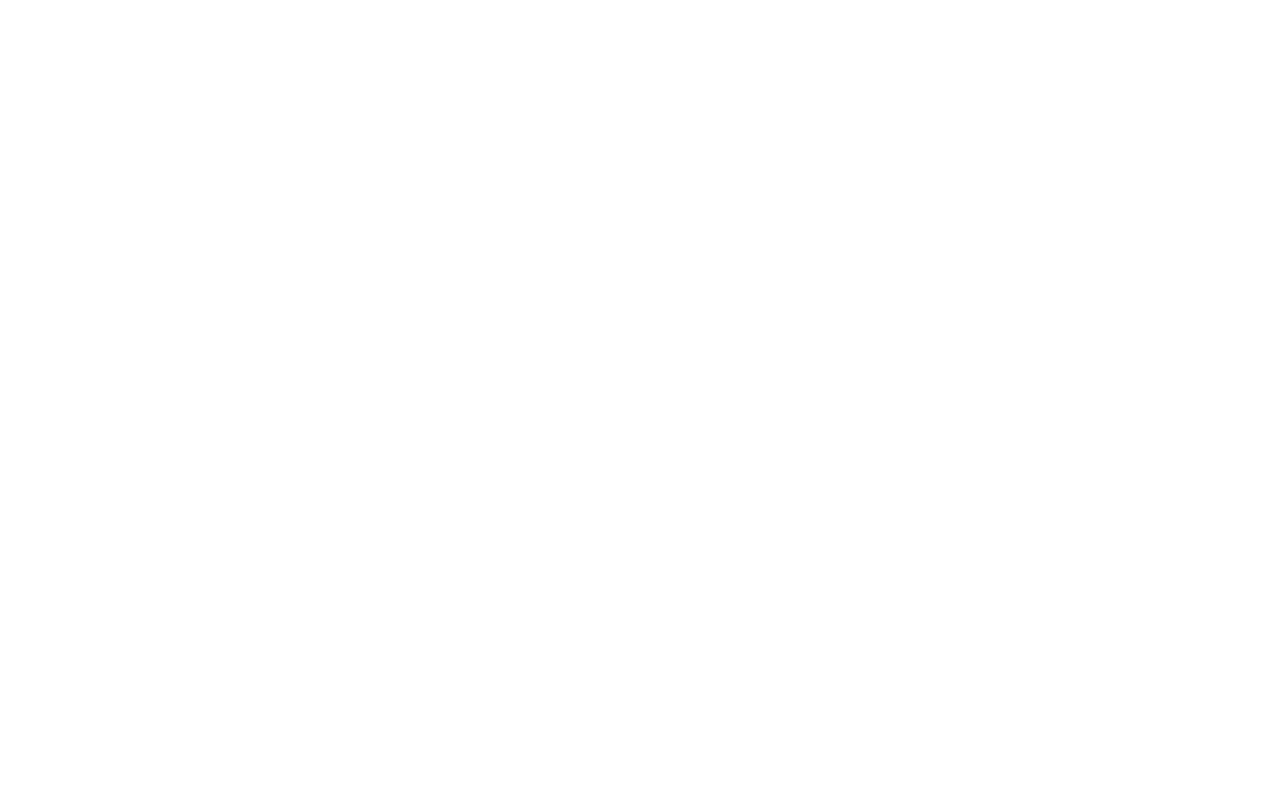
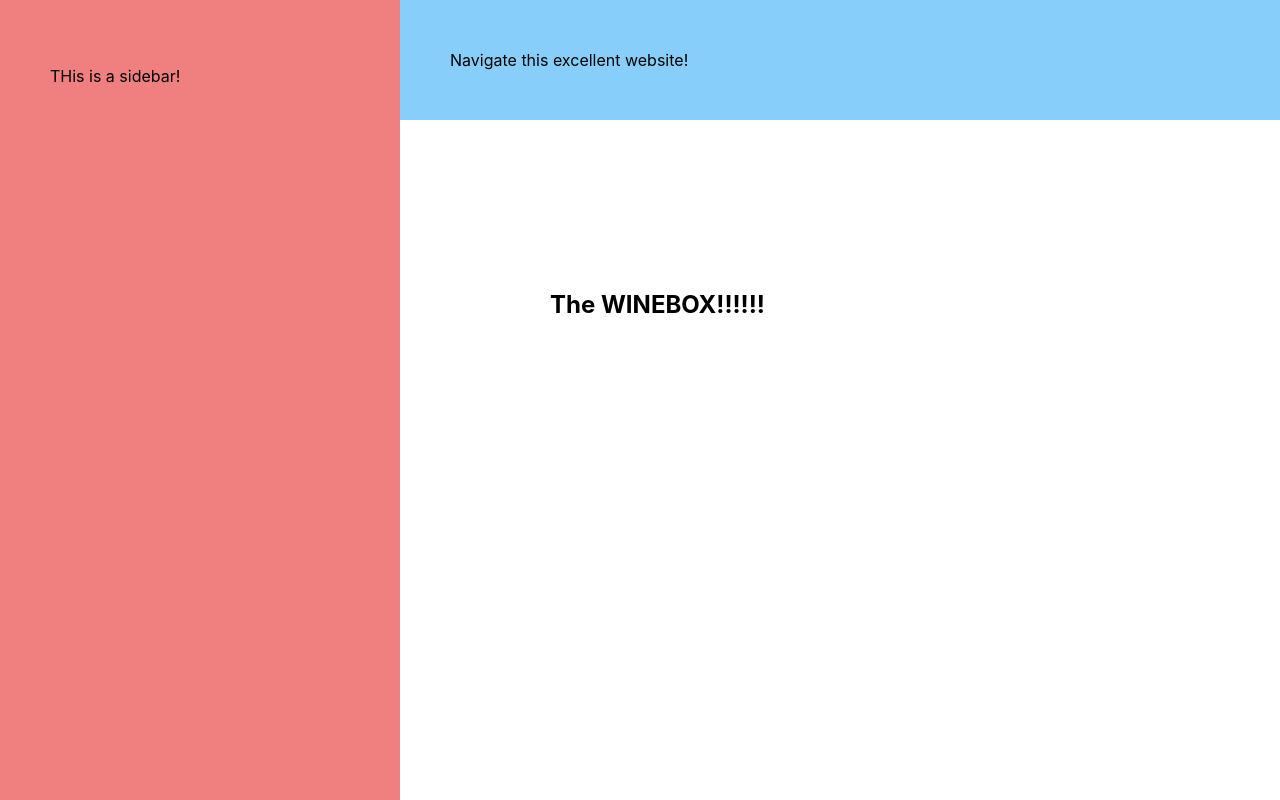
Before and after one commit to jlr7245/wineapp, a React (Create React App) app in the folder wineapp/: page / in a window 1280 px wide. Built offline with nearby package versions, Linux system fonts and the light colour scheme.

Commit message:
add components and make some styles

```diff
--- a/wineapp/src/App.css
+++ b/wineapp/src/App.css
@@ -1,2 +1,26 @@
 .App {
+  display: flex;
+  min-height: 100vh;
 }
+
+aside {
+  background-color: lightcoral;
+  flex-basis: 300px;
+  padding: 50px;
+}
+
+main {
+  flex-grow: 1;
+  display: flex;
+  flex-direction: column;
+}
+
+nav {
+  background-color: lightskyblue;
+  padding: 50px;
+}
+
+section {
+  flex-grow: 1;
+  padding: 150px;
+}
--- a/wineapp/src/App.js
+++ b/wineapp/src/App.js
@@ -1,9 +1,17 @@
 import React from 'react';
 import './App.css';
+import Sidebar from './components/Sidebar';
+import Nav from './components/Nav';
+import WineBox from './components/WineBox';
 
 function App() {
   return (
     <div className="App">
+      <Sidebar />
+      <main>
+        <Nav />
+        <WineBox />
+      </main>
     </div>
   );
 }
--- /dev/null
+++ b/wineapp/src/components/Nav.jsx
@@ -0,0 +1,11 @@
+import React from 'react';
+
+const Nav = () => {
+  return (
+    <nav>
+      Navigate this excellent website!
+    </nav>
+  )
+}
+
+export default Nav;
--- /dev/null
+++ b/wineapp/src/components/Sidebar.jsx
@@ -0,0 +1,11 @@
+import React from 'react';
+
+const Sidebar = () => {
+  return (
+    <aside>
+      <p>THis is a sidebar!</p>
+    </aside>
+  )
+}
+
+export default Sidebar;
--- /dev/null
+++ b/wineapp/src/components/WineBox.jsx
@@ -0,0 +1,11 @@
+import React from 'react';
+
+const WineBox = () => {
+  return (
+    <section>
+      <h1>The WINEBOX!!!!!!</h1>
+    </section>
+  )
+}
+
+export default WineBox;
```
